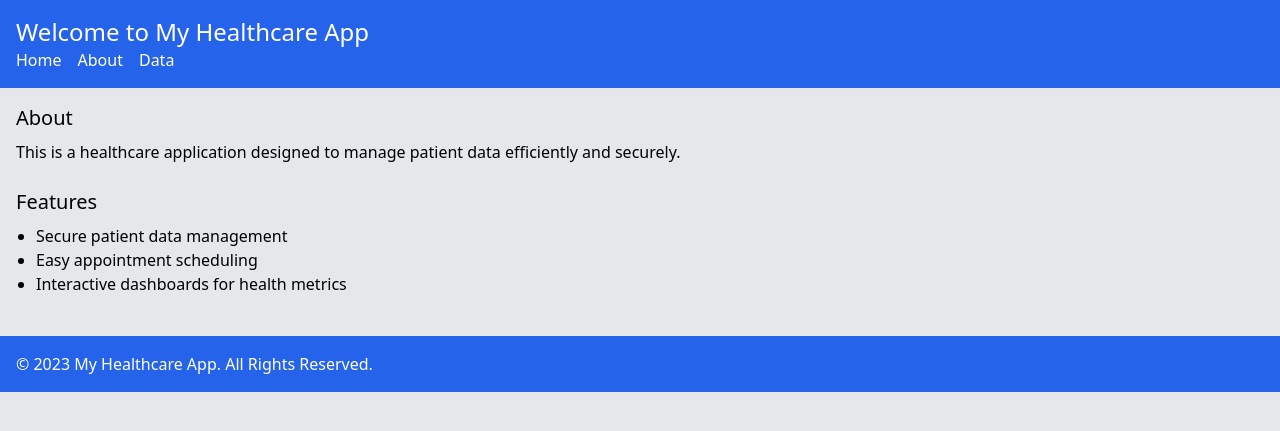
After one commit to jward6301/azure_flask_deployment, a Flask app: page /about in a window 1280 px wide. The commit adds this page. Shown: the top 431 px of the page. Run offline with Flask 3, Linux system fonts and the light colour scheme.

Commit message:
updated files

```diff
--- /dev/null
+++ b/Templates/about.html
@@ -0,0 +1,21 @@
+{% extends "base.html" %}
+
+{% block content %}
+
+    <section class="mb-6">
+        <h2 class="text-xl mb-2">About</h2>
+        <p>This is a healthcare application designed to manage patient data efficiently and securely.</p>
+    </section>
+
+    <section>
+        <h2 class="text-xl mb-2">Features</h2>
+        <ul class="list-disc pl-5">
+            <li>Secure patient data management</li>
+            <li>Easy appointment scheduling</li>
+            <li>Interactive dashboards for health metrics</li>
+        </ul>
+    </section>
+
+
+
+{% endblock %}
--- a/Templates/base.html
+++ b/Templates/base.html
@@ -4,7 +4,7 @@
 <head>
     <meta charset="UTF-8">
     <meta name="viewport" content="width=device-width, initial-scale=1.0">
-    <title>Azure Deployment Example</title>
+    <title>Azure Flask Deployment</title>
 
     <!-- Tailwind CSS via CDN -->
     <link href="https://cdn.jsdelivr.net/npm/tailwindcss@2.2.19/dist/tailwind.min.css" rel="stylesheet">
--- a/app.py
+++ b/app.py
@@ -7,6 +7,10 @@ app = Flask(__name__)
 def index():
     return render_template('base.html')
 
+@app.route('/about')
+def about():
+    return render_template('about.html')
+
 if __name__ == '__main__':
     app.run(
         debug=True,
--- /dev/null
+++ b/requirements.txt
@@ -0,0 +1,4 @@
+python-dotenv
+pandas
+flask
+gunicorn
```
